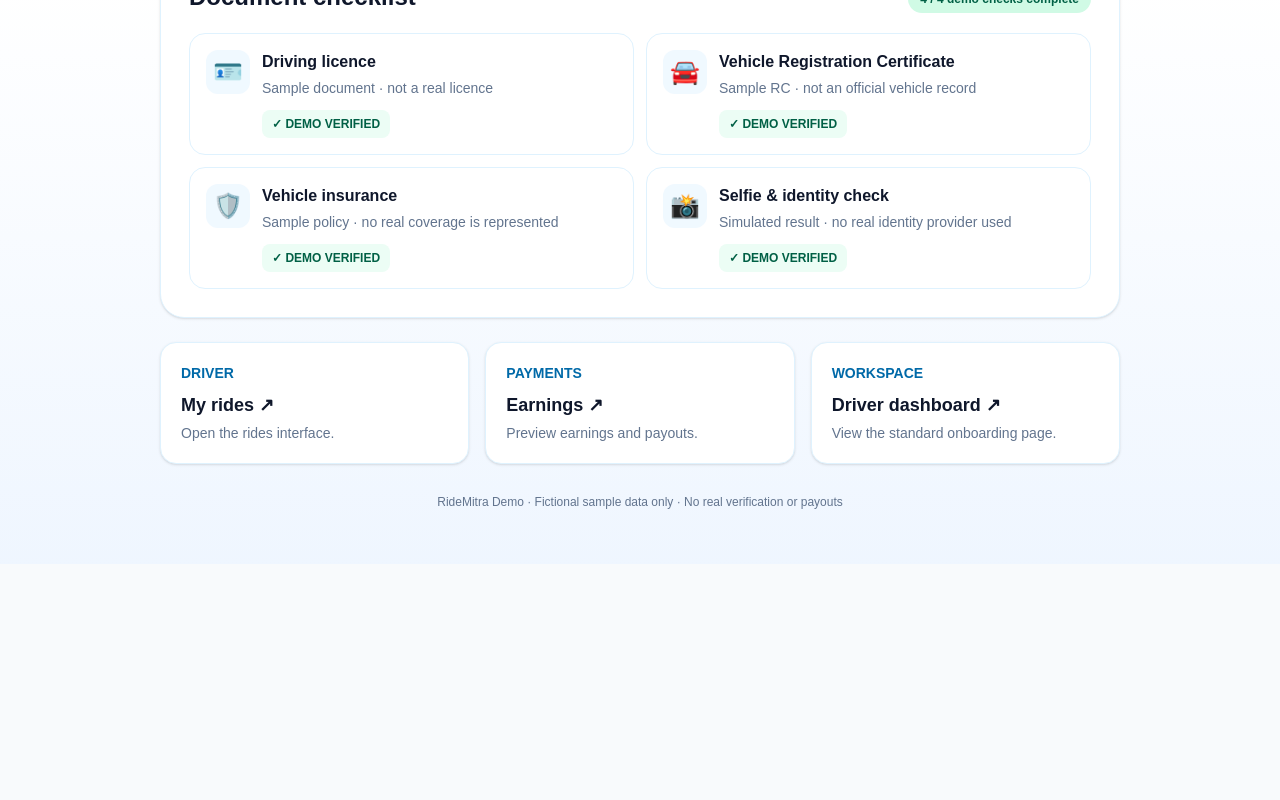
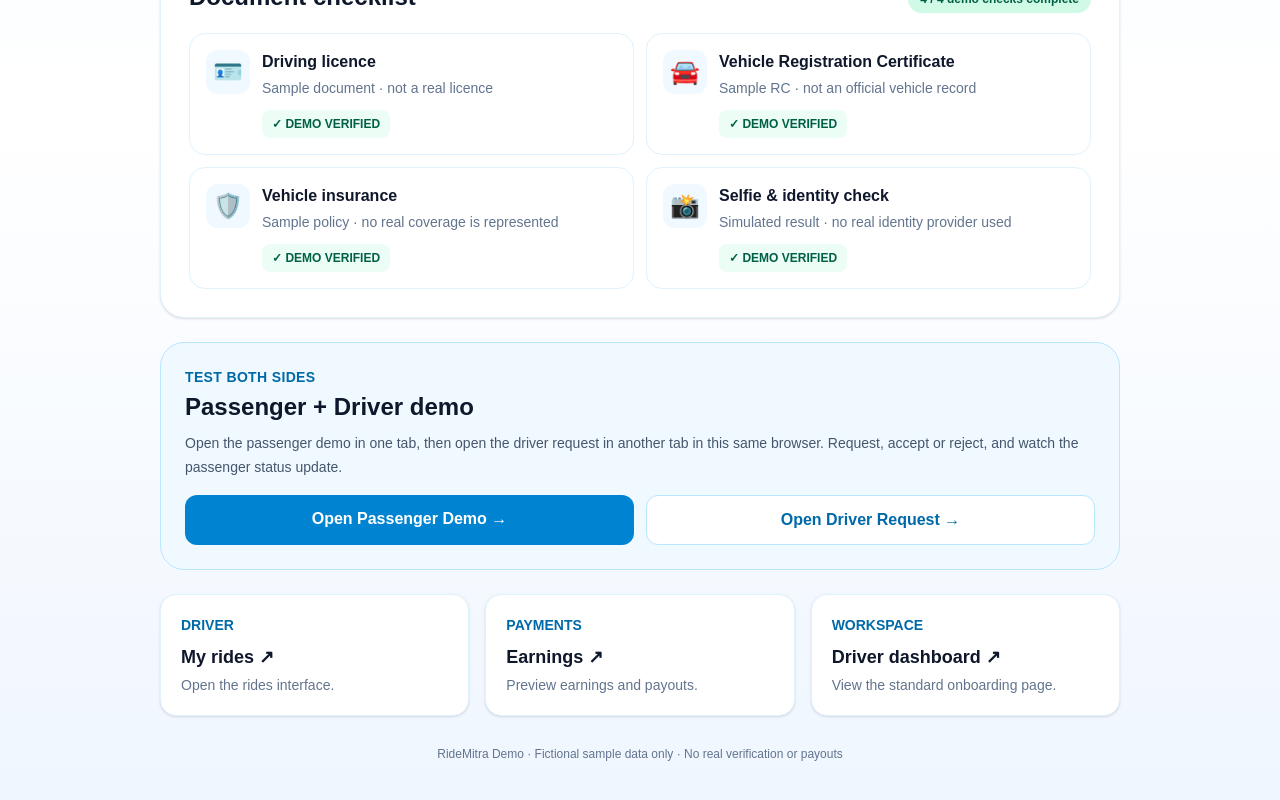
Before and after one commit to mintuvanga/ridemitra, a Next.js app: page /demo in a window 1280 px wide. Shown: the part 594-1394 px from the top of the page. Before the commit the page ends 1158 px from the top, so only its background shows below. Built offline with nearby package versions, Linux system fonts and the light colour scheme.

Commit message:
Add passenger and driver demo testing links

```diff
--- a/src/app/demo/page.tsx
+++ b/src/app/demo/page.tsx
@@ -52,6 +52,8 @@ export default function DemoDriverPage() {
           </div>
         </section>
 
+        <section className="mt-6 rounded-3xl border border-sky-200 bg-sky-50 p-5 sm:p-6"><p className="text-sm font-extrabold uppercase tracking-wide text-sky-700">Test both sides</p><h2 className="mt-1 text-2xl font-black">Passenger + Driver demo</h2><p className="mt-2 text-sm leading-6 text-slate-600">Open the passenger demo in one tab, then open the driver request in another tab in this same browser. Request, accept or reject, and watch the passenger status update.</p><div className="mt-4 grid gap-3 sm:grid-cols-2"><Link href="/demo/passenger" className="rounded-xl bg-sky-600 px-4 py-3 text-center font-extrabold text-white hover:bg-sky-700">Open Passenger Demo →</Link><Link href="/demo/rides/request" className="rounded-xl border border-sky-200 bg-white px-4 py-3 text-center font-extrabold text-sky-700 hover:bg-sky-100">Open Driver Request →</Link></div></section>
+
         <section className="mt-6 grid gap-4 sm:grid-cols-3">
           <Link href="/demo/rides" className="rounded-2xl border border-sky-100 bg-white p-5 shadow-sm transition hover:border-sky-300 hover:bg-sky-50"><p className="text-sm font-bold text-sky-700">DRIVER</p><h2 className="mt-2 text-lg font-black">My rides ↗</h2><p className="mt-1 text-sm text-slate-500">Open the rides interface.</p></Link>
           <Link href="/demo/earnings" className="rounded-2xl border border-sky-100 bg-white p-5 shadow-sm transition hover:border-sky-300 hover:bg-sky-50"><p className="text-sm font-bold text-sky-700">PAYMENTS</p><h2 className="mt-2 text-lg font-black">Earnings ↗</h2><p className="mt-1 text-sm text-slate-500">Preview earnings and payouts.</p></Link>
```
